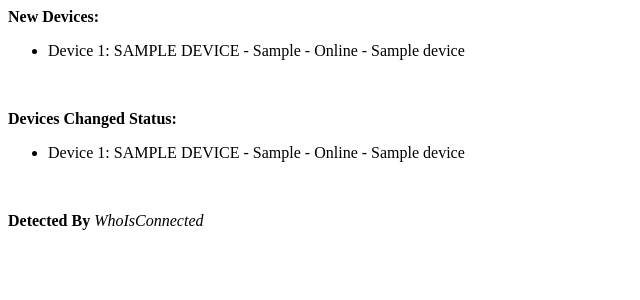
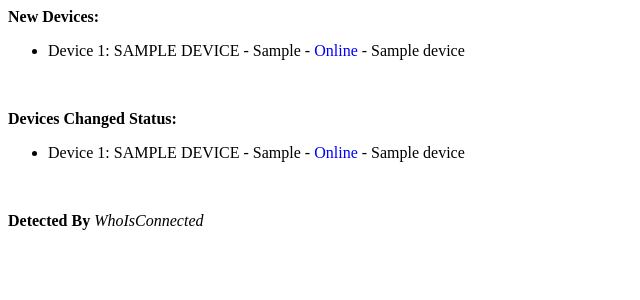
Before and after one commit to abaruchi/WhoIsConnected, a Python web app: template utils/templates/email_template.html in a window 1280 px wide. Shown: the top 300 px of the page, without its empty margins (0-640 px from the left). Run offline with Jinja, Linux system fonts and the light colour scheme; the template is opened without the code that fills it: most values are stand-ins (such as "Sample title", 1, 10 or a date in 2020).

Commit message:
Adds color in Jinja2 template - issue #40

```diff
--- a/utils/templates/email_template.html
+++ b/utils/templates/email_template.html
@@ -1,7 +1,21 @@
 <p><b>New Devices:</b><br/>
-<ul>{% for device in items.new_devices %}<li> Device {{ loop.index }}: {{ device|upper }} - {{ items.new_devices[device]['ip'] }} - {{ items.new_devices[device]['status'] }} - {{ items.new_devices[device]['name'] }} {% endfor %}</ul>
+<ul>{% for device in items.new_devices %}
+    {% if items.new_devices[device]['status'] == 'Online' %}
+    <li> Device {{ loop.index }}: {{ device|upper }} - {{ items.new_devices[device]['ip'] }} - <font color="blue">Online</font> - {{ items.new_devices[device]['name'] }}
+    {% else %}
+    <li> Device {{ loop.index }}: {{ device|upper }} - {{ items.new_devices[device]['ip'] }} - <font color="red">Offline</font> - {{ items.new_devices[device]['name'] }}
+    {% endif %}
+    {% endfor %}
+</ul>
 <br/>
 <p><b>Devices Changed Status:</b><br/>
-<ul>{% for device in items.changed_devices %}<li> Device {{ loop.index }}: {{ device|upper }} - {{ items.changed_devices[device]['ip'] }} - {{ items.changed_devices[device]['status'] }} - {{ items.changed_devices[device]['name'] }} {% endfor %}</ul>
+<ul>{% for device in items.changed_devices %}
+    {% if items.new_devices[device]['status'] == 'Online' %}
+    <li> Device {{ loop.index }}: {{ device|upper }} - {{ items.new_devices[device]['ip'] }} - <font color="blue">Online</font> - {{ items.new_devices[device]['name'] }}
+    {% else %}
+    <li> Device {{ loop.index }}: {{ device|upper }} - {{ items.new_devices[device]['ip'] }} - <font color="red">Offline</font> - {{ items.new_devices[device]['name'] }}
+    {% endif %}
+    {% endfor %}
+</ul>
 <br/>
 <p><b>Detected By</b> <i>WhoIsConnected</i>
```
